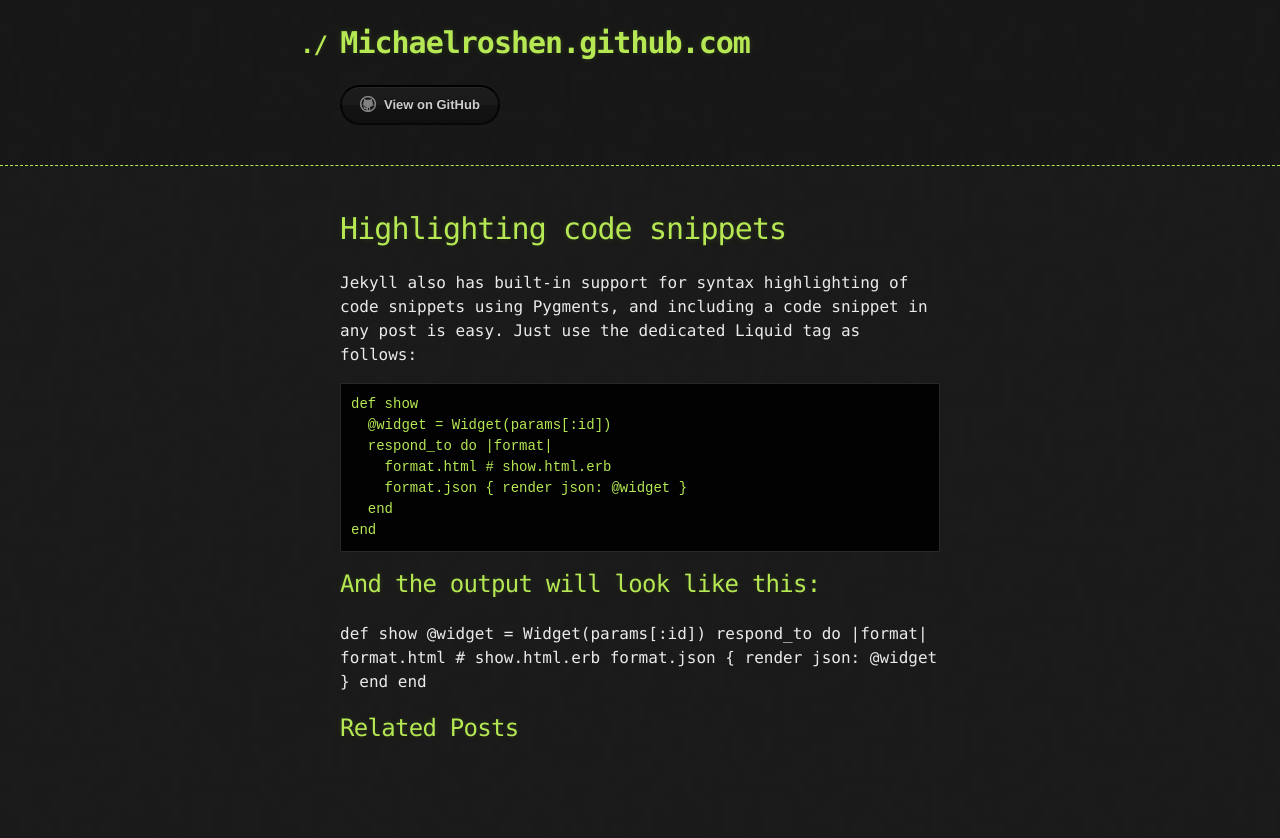
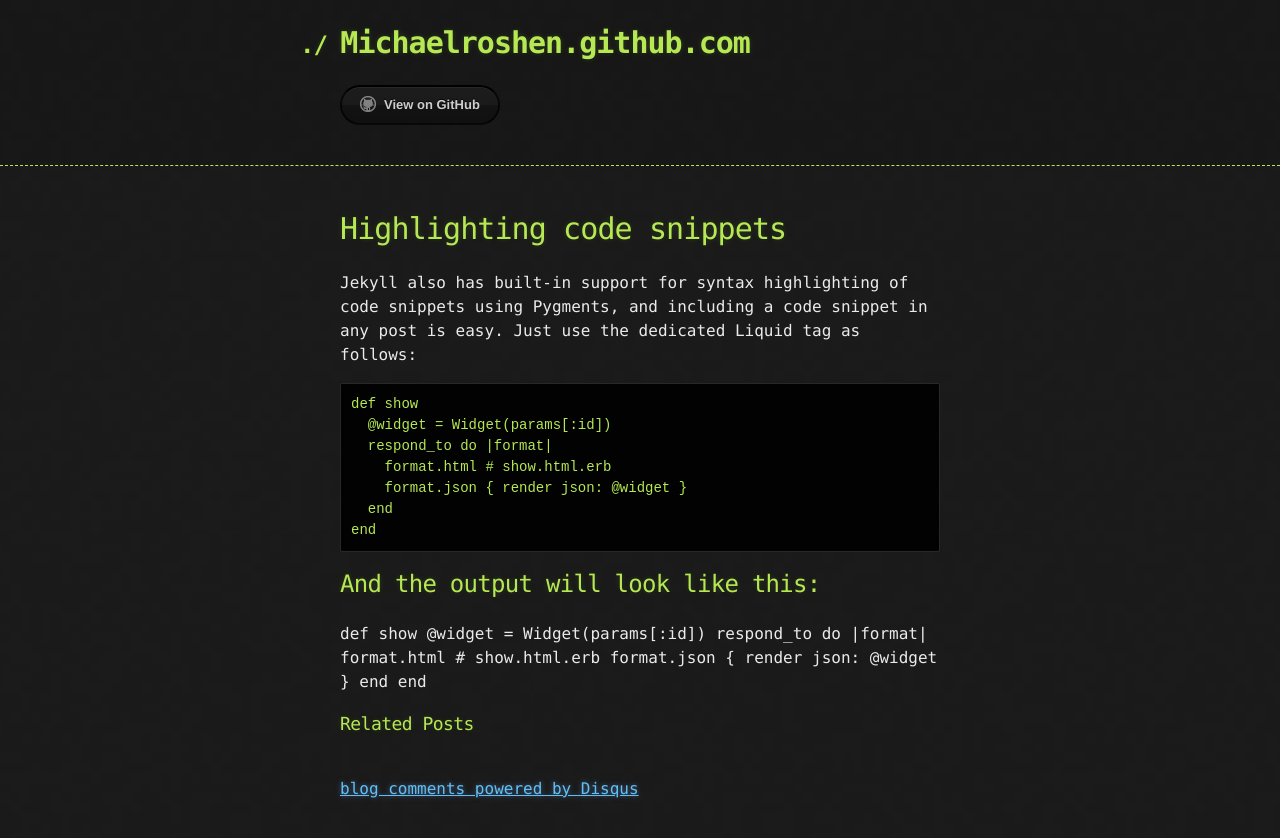
Before and after one commit to MichaelRoshen/michaelroshen.github.com, a Jekyll site: the page built from _posts/2013-06-17-hello-wrold.md, in a window 1280 px wide. Shown: the top 838 px of the page. Built offline with Jekyll 4.4.1, drawn with Linux system fonts in a browser that asks for light colours; comment, search, counter and statistics services are not loaded.

Commit message:
Update post.html

```diff
--- a/_layouts/post.html
+++ b/_layouts/post.html
@@ -5,11 +5,20 @@
 {{ content }}
 </div>
 
-<div id="related">
-  <h2>Related Posts</h2>
-  <ul class="posts">
+<div class="related">
+  <h3>Related Posts</h3>
+  <table class="post-list">
     {% for post in site.related_posts limit:3 %}
-      <li><span>{{ post.date | date_to_string }}</span> &raquo; <a href="{{ post.url }}">{{ post.title }}</a></li>
+      <tr>
+        <th><a href='{{ post.url }}'>{{ post.title }}</a></th>
+        <td>{{ post.date | date_to_string }}</td>
+        <td><a href='{{post.url}}#disqus_thread'>Comments</a></td>
+      </tr>
     {% endfor %}
-  </ul>
+  </table>
 </div>
+
+<script type="text/javascript" charset="utf-8">
+  var disqus_url = "http://www.mbleigh.com/{{page.url}}";
+</script>
+<div id="disqus_thread"></div><script type="text/javascript" src="http://disqus.com/forums/misterbleigh/embed.js"></script><noscript><a href="http://misterbleigh.disqus.com/?url=ref">View the discussion thread.</a></noscript><a href="http://disqus.com" class="dsq-brlink">blog comments powered by <span class="logo-disqus">Disqus</span></a>
```
